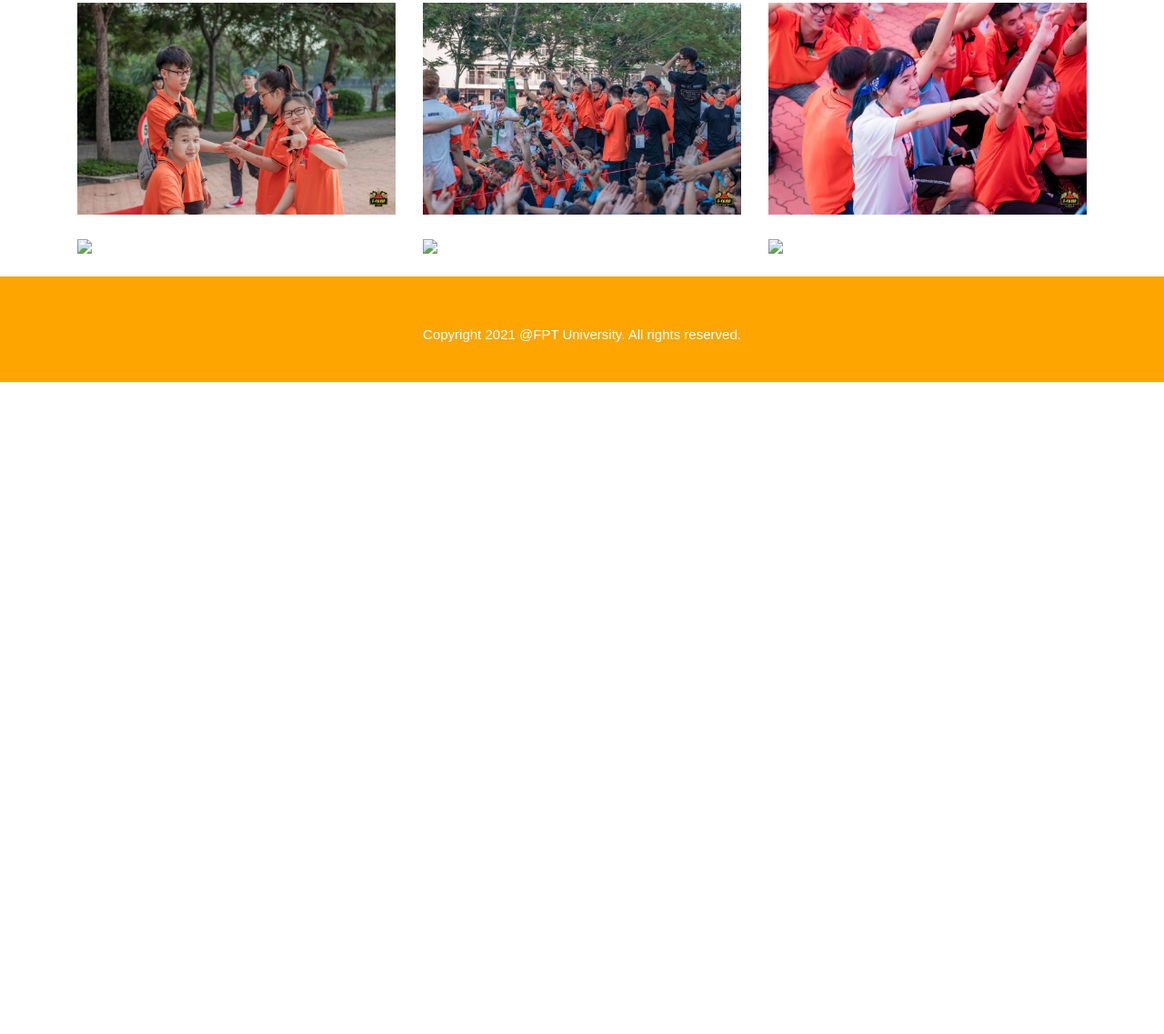
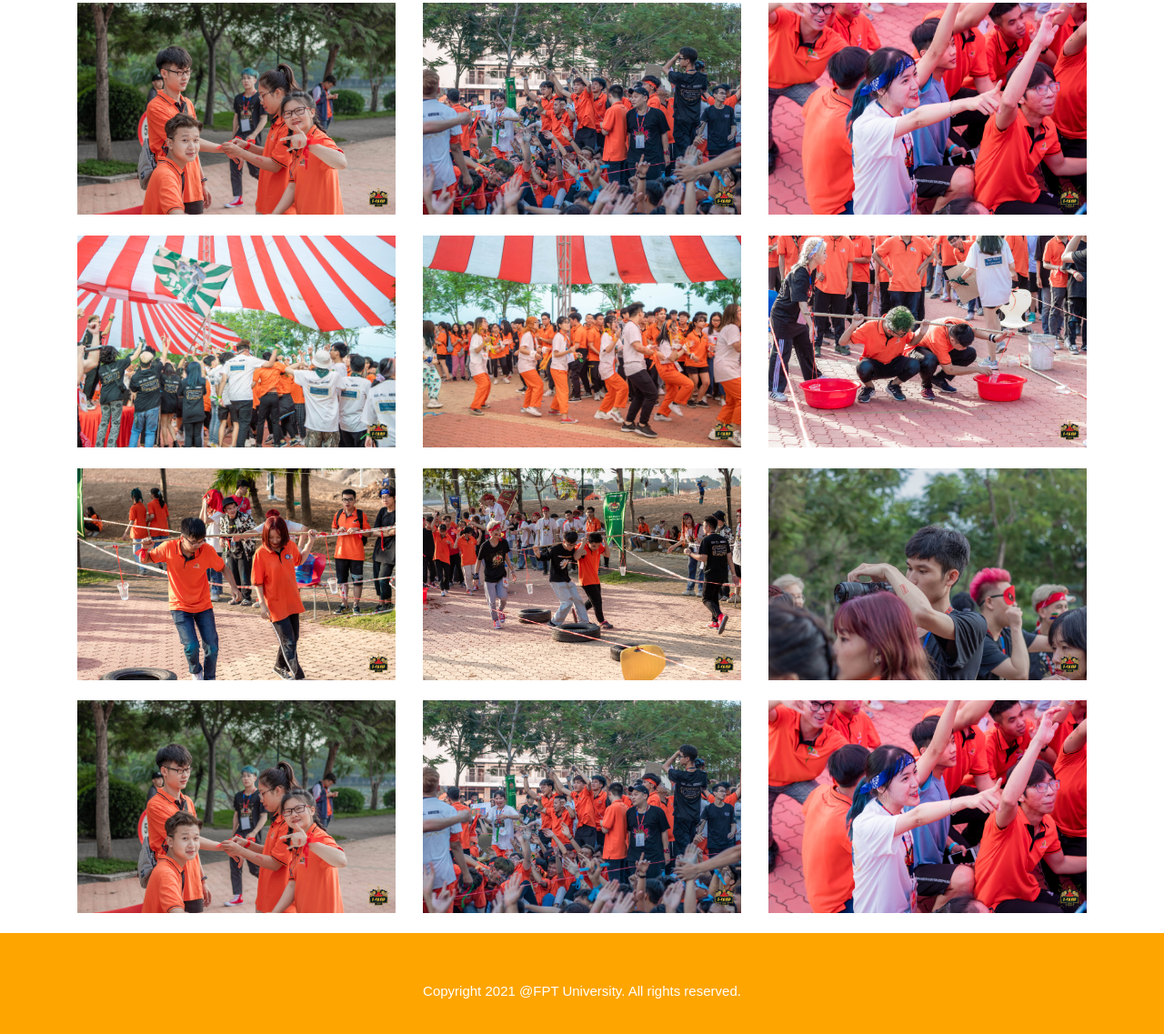
Before and after one commit to thisismartinn/fcamp140281, a plain HTML site: page Gallery.html in a window 1280 px wide. Shown: the part 1340-2477 px from the top of the page at 91% size. Before the commit the page ends 1760 px from the top, so only its background shows below. Drawn offline with nearby package versions, Linux system fonts and the light colour scheme; a web font is replaced by a local one.

Commit message:
Update Gallery.html

```diff
--- a/Gallery.html
+++ b/Gallery.html
@@ -139,17 +139,40 @@ p {line-height: 2}
             <br>
             <div class="row">
                 <div class="col">
-                    <img src="Images/A2/124055232_1448842831971872_6040200045435055570_o.jpg" width="100%" height=auto>
+                    <img src="images/gal01.jpg" width="100%" height=auto>
                 </div>
                 <div class="col">
-                    <img src="Images/A2/124107309_1449621705227318_348460261377840830_o.jpg" width="100%" height=auto>
+                    <img src="images/gal02.jpg" width="100%" height=auto>
                 </div>
                 <div class="col">
-                    <img src="Images/A2/124185514_1449620321894123_6193980562924664714_o.jpg" width="100%" height=auto>
+                    <img src="images/gal03.jpg" width="100%" height=auto>
                 </div>
             </div>
             <br>
-
+            <div class="row">
+                <div class="col">
+                    <img src="images/gal04.jpg" width="100%" height=auto>
+                </div>
+                <div class="col">
+                    <img src="images/gal05.jpg" width="100%" height=auto>
+                </div>
+                <div class="col">
+                    <img src="images/gal06.jpg" width="100%" height=auto>
+                </div>
+            </div>
+            <br>
+            <div class="row">
+                <div class="col">
+                    <img src="images/gal07.jpg" width="100%" height=auto>
+                </div>
+                <div class="col">
+                    <img src="images/gal08.jpg" width="100%" height=auto>
+                </div>
+                <div class="col">
+                    <img src="images/gal09.jpg" width="100%" height=auto>
+                </div>
+            </div>
+            <br>
 
 </section>
 </body>
```
